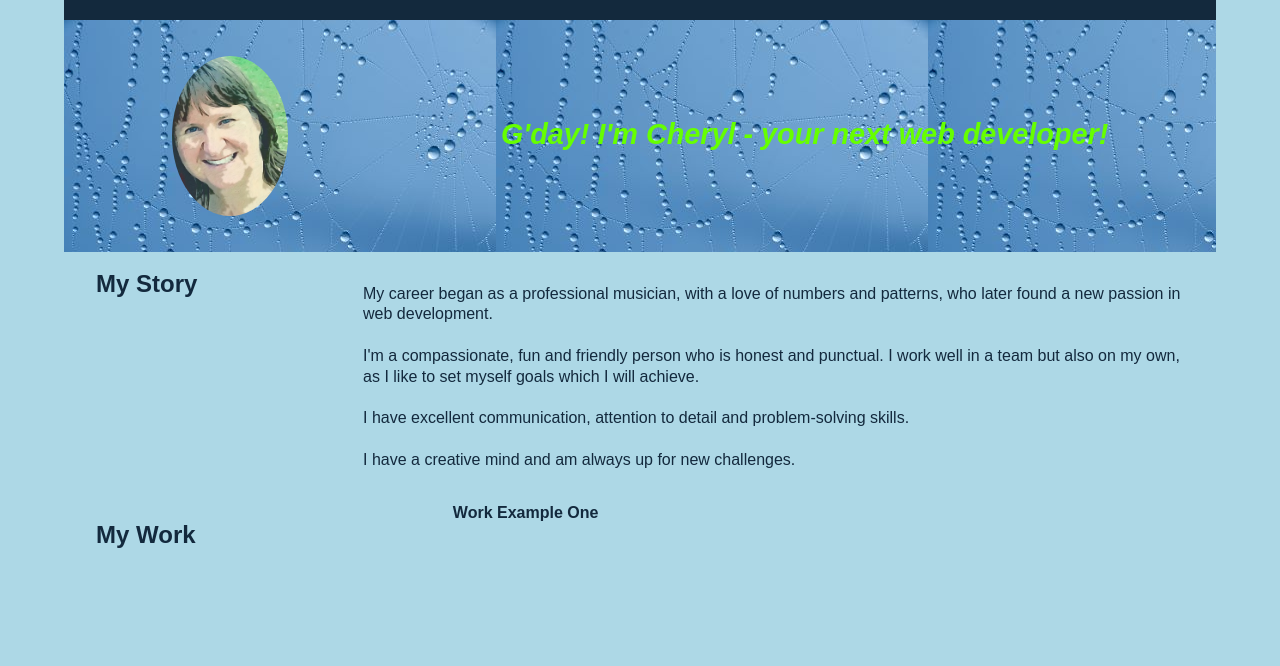
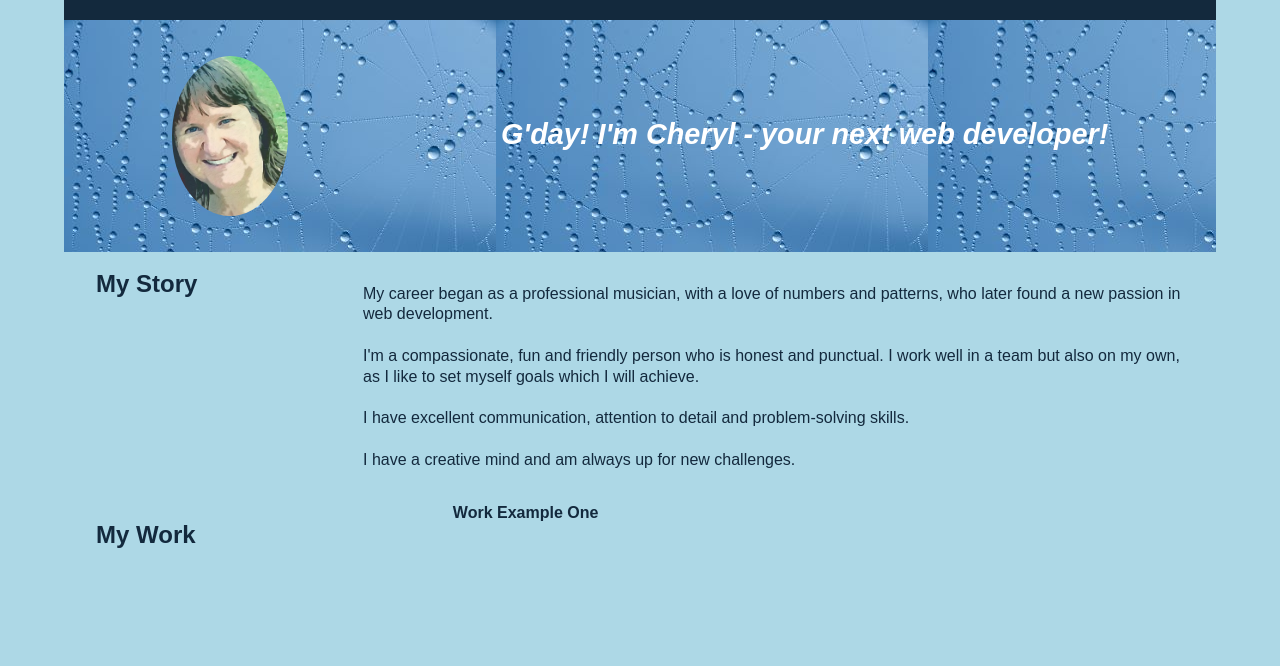
Before and after one commit to CheBar1/my-portfolio, a plain HTML site: page index.html in a window 1280 px wide. Shown: the part 132-798 px from the top of the page. Drawn offline with Linux system fonts and the light colour scheme.

Commit message:
changed color of figcaption

```diff
--- a/assets/css/style.css
+++ b/assets/css/style.css
@@ -62,7 +62,7 @@ body {
     font-weight: bold;
     font-size: 180%;
     font-style: oblique;
-    color: rgb(102, 255, 0);
+    color: white;
     padding: 80px 20px 10px 50px;
   }
 
```
